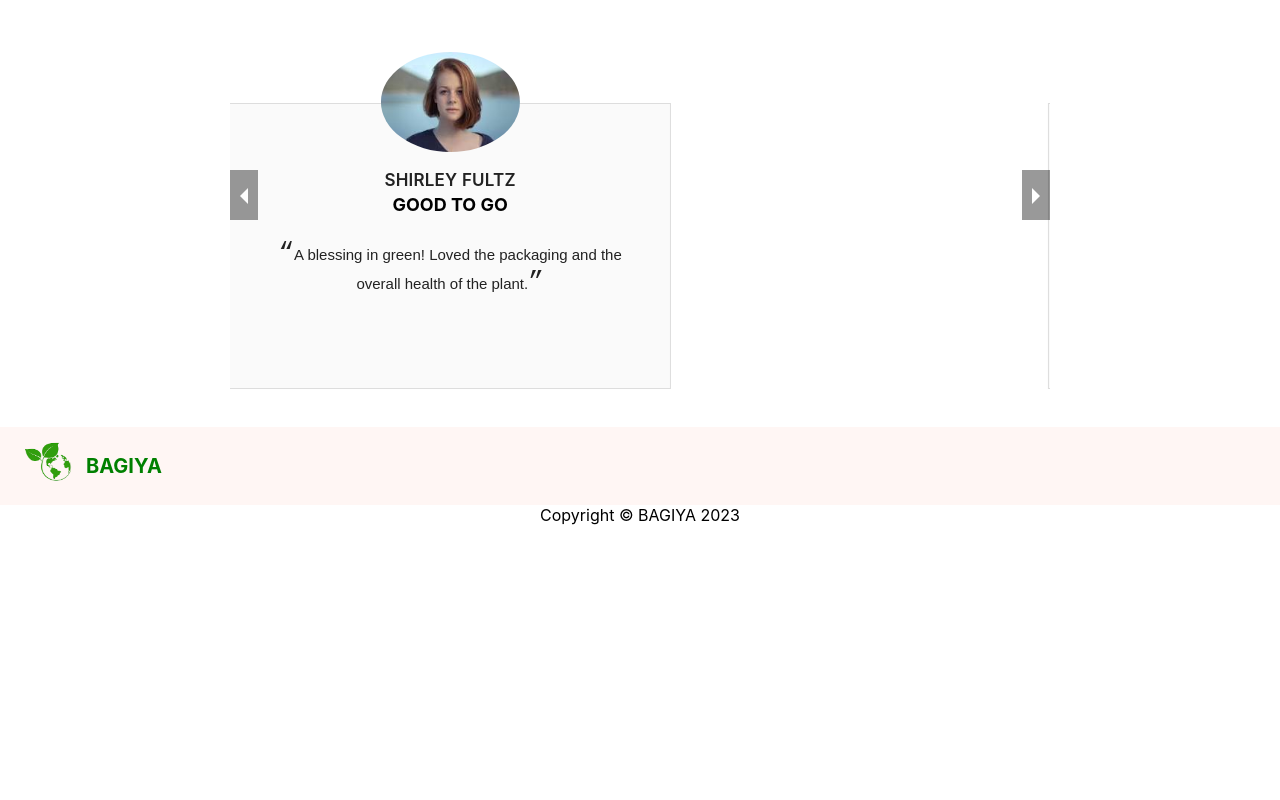
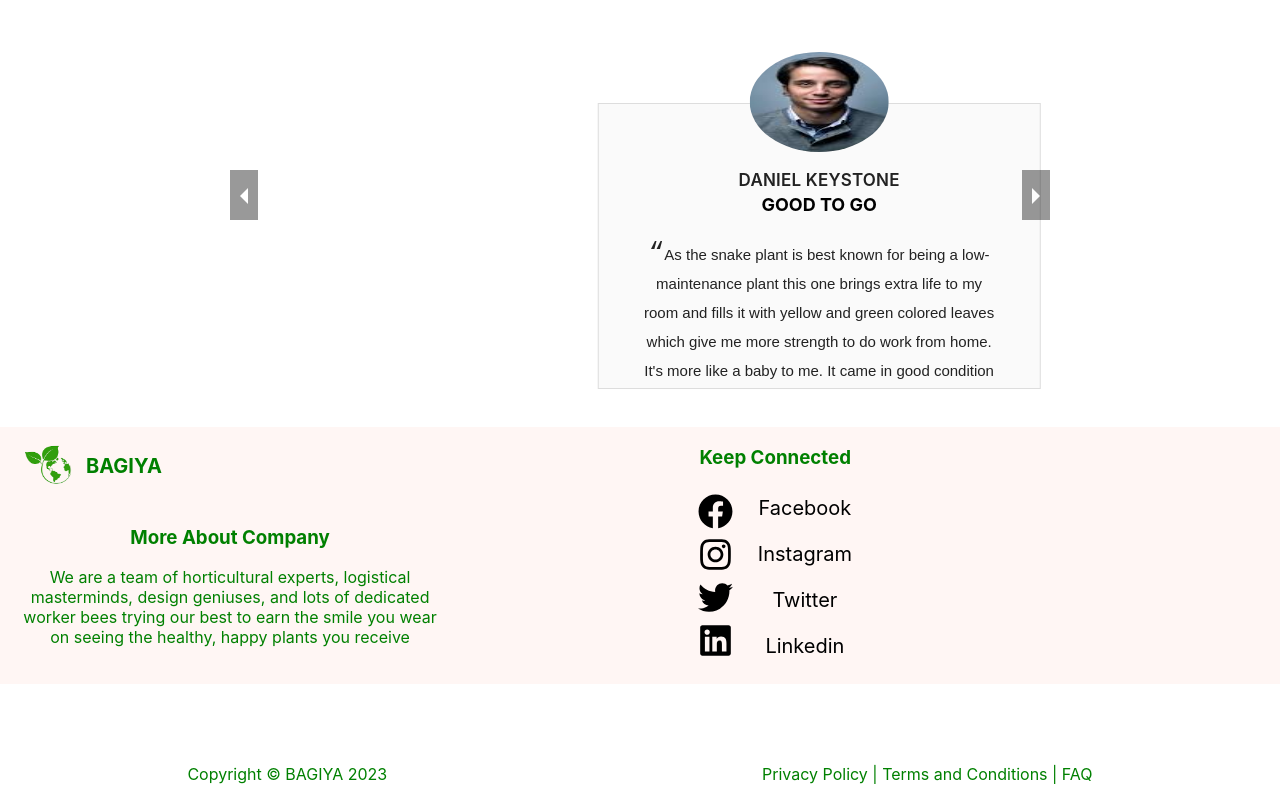
Before and after one commit to VaniAwasthi/BAGIYA, a React (Create React App) app: page /Pages/Home in a window 1280 px wide. Shown: the part 3203-4003 px from the top of the page. Before the commit the page ends 3728 px from the top, so only its background shows below. Built offline with nearby package versions, Linux system fonts and the light colour scheme.

Commit message:
Adding new section

```diff
--- a/src/Components/Footer.css
+++ b/src/Components/Footer.css
@@ -1,5 +1,8 @@
-
+footer{
+    color:green
+}
 .Container{
+    width: 100%;
     display: flex;
     background-color: #fff6f4;
     color: green;
@@ -9,16 +12,54 @@
     gap: 2rem;
     padding: 0 1rem;
 }
+.fistSection{
+    width:35%;
+    display: flex;
+    flex-direction: column;
+}
 .logo{
     display:flex ;
 }
 .logo img{
     width: 70px;
     height: 70px;
-    margin-top: 3%;
+    margin-top: 8%;
 }
 .site-title {
     font-size:20px;
+    margin: 0;
     color:green;
     text-decoration: none;
   }
+  .FooterContent{
+    margin:0 2% 0 0;
+  }
+  .secondsectiom{
+    width:25%;
+  }
+  .IconContainer{
+    display: flex;
+    justify-content: center;
+    gap: 12px;
+  }
+ .Icons{
+    display: flex;
+    flex-direction: column;
+    margin: 2%;
+
+ }
+.Icon-Items{
+    font-size: 35px;
+    color: black;
+}
+.Icon-Item p{
+    margin-top: 2%;
+    font-size: 20px;
+    color: black;
+}
+.CopyrightSection{
+    margin-top: 5%;
+    display: flex;
+    align-items: center;
+    justify-content: space-around;
+}
--- a/src/Components/Footer.js
+++ b/src/Components/Footer.js
@@ -2,6 +2,7 @@ import React from "react";
 import { Link, useMatch, useResolvedPath } from "react-router-dom";
 import "./Footer.css";
 import logo from "./Image/logo.png";
+import { FaFacebook, FaInstagram, FaTwitter, FaLinkedin } from "react-icons/fa";
 
 const Footer = () => {
   const year = new Date().getFullYear();
@@ -18,12 +19,76 @@ const Footer = () => {
               <h4>BAGIYA</h4>
             </Link>
           </div>
+          <div className="FooterContent">
+            <h3> More About Company</h3>
+            <p>
+              We are a team of horticultural experts, logistical masterminds,
+              design geniuses, and lots of dedicated worker bees trying our best
+              to earn the smile you wear on seeing the healthy, happy plants you
+              receive
+            </p>
+          </div>
         </div>
-        <div className="secondsectiom"></div>
+        <div className="secondsectiom">
+          <h3>Keep Connected</h3>
+          {/* <ul>
+            <li>
+              <FaFacebook style={{ color: "black" }} />
+              Facebook
+            </li>
+            <li>
+              <FaInstagram style={{ color: "black" }} />
+              FaInstagram
+            </li>
+            <li>
+              <FaTwitter style={{ color: "black" }} />
+              Twitter
+            </li>
+            <li>
+              <FaLinkedin style={{ color: "black" }} />
+              Linkedin
+            </li>
+          </ul> */}
+          <div className="IconContainer">
+            <div className="Icons">
+              <div className="Icon-Items">
+                <FaFacebook />
+              </div>
+              <div className="Icon-Items">
+                <FaInstagram />
+              </div>
+              <div className="Icon-Items">
+                <FaTwitter />
+              </div>
+              <div className="Icon-Items">
+                <FaLinkedin />
+              </div>
+            </div>
+            <div className="Icons">
+              <div className="Icon-Item">
+                <p>Facebook</p>
+              </div>
+              <div className="Icon-Item">
+                <p>Instagram</p>
+              </div>
+              <div className="Icon-Item">
+                <p>Twitter</p>
+              </div>
+              <div className="Icon-Item">
+                <p>Linkedin</p>
+              </div>
+            </div>
+          </div>
+        </div>
         <div className="ThirdSection"></div>
-        <div className="fourth section"></div>
+        <div></div>
       </div>
-      {`Copyright © BAGIYA  ${year}`}
+      <div className="CopyrightSection">
+        <div>{`Copyright © BAGIYA  ${year}`}</div>
+        <div>
+          <p>Privacy Policy | Terms and Conditions | FAQ </p>
+        </div>
+      </div>
     </footer>
   );
 };
```
